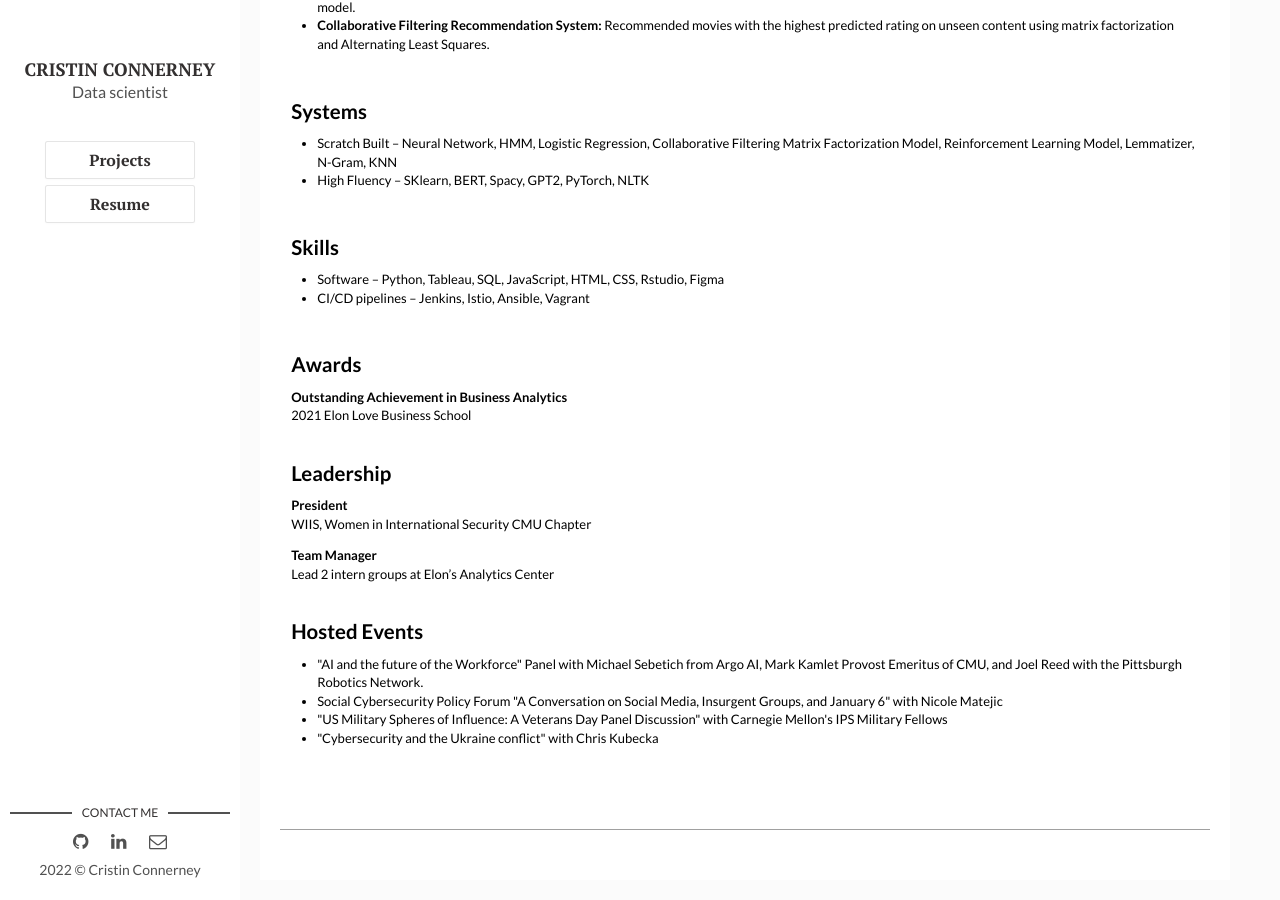
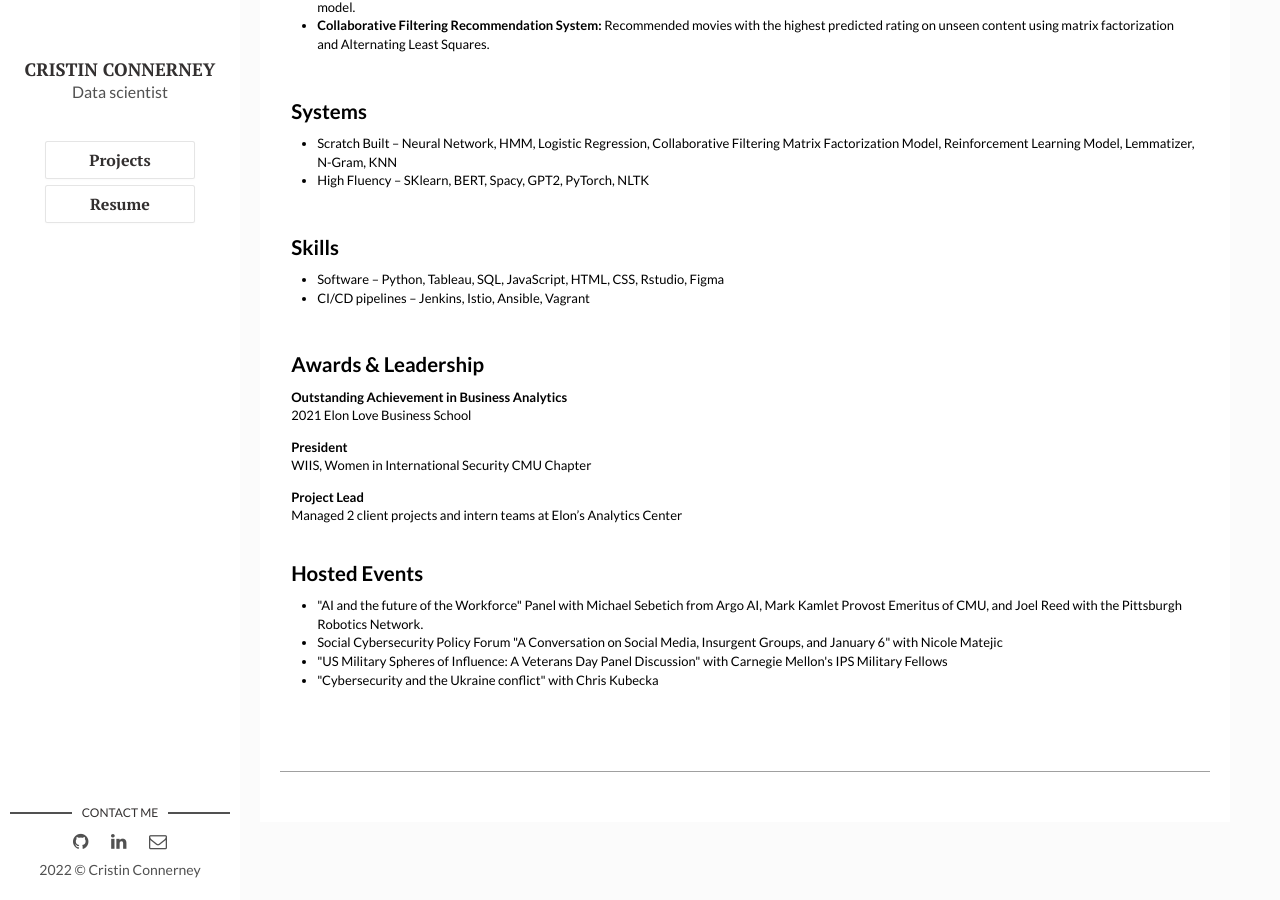
Before and after one commit to Cconnerney/cconnerney.github.io, a Jekyll site: the page built from _posts/2022-04-9-resume.markdown, in a window 1280 px wide and 900 px high, scrolled down 953 px. Built offline with Jekyll 4.4.1, drawn with Linux system fonts in a browser that asks for light colours; nearby versions of some CDN libraries; library files that are not in the unit come from our copies; comment, search, counter and statistics services are not loaded.

Commit message:
Update 2022-04-9-resume.markdown

```diff
--- a/_posts/2022-04-9-resume.markdown
+++ b/_posts/2022-04-9-resume.markdown
@@ -206,22 +206,20 @@
 
 <div class="cell border-box-sizing text_cell rendered"><div class="inner_cell">
 <div class="text_cell_render border-box-sizing rendered_html">
-<h2 id="Awards">Awards<a class="anchor-link" href="#Awards">&#182;</a></h2><p><strong>Outstanding Achievement in Business Analytics</strong><br>
+<h2 id="Awards">Awards & Leadership<a class="anchor-link" href="#Awards">&#182;</a></h2>
+<p><strong>Outstanding Achievement in Business Analytics</strong><br>
 2021 Elon Love Business School</p>
+
+<p><strong>President</strong><br>
+WIIS, Women in International Security CMU Chapter</p>
+
+<p><strong>Project Lead</strong><br>
+Managed 2 client projects and intern teams at Elon’s Analytics Center</p>
 
 </div>
 </div>
 </div>
-<div class="cell border-box-sizing text_cell rendered"><div class="inner_cell">
-<div class="text_cell_render border-box-sizing rendered_html">
-<h2 id="Leadership">Leadership<a class="anchor-link" href="#Leadership">&#182;</a></h2><p><strong>President</strong><br>
-WIIS, Women in International Security CMU Chapter</p>
-<p><strong>Team Manager</strong><br>
-Lead 2 intern groups at Elon’s Analytics Center</p>
 
-</div>
-</div>
-</div>
 <div class="cell border-box-sizing text_cell rendered"><div class="inner_cell">
 <div class="text_cell_render border-box-sizing rendered_html">
 <h2 id="Hosted-Events">Hosted Events<a class="anchor-link" href="#Hosted-Events">&#182;</a></h2><ul>
```
